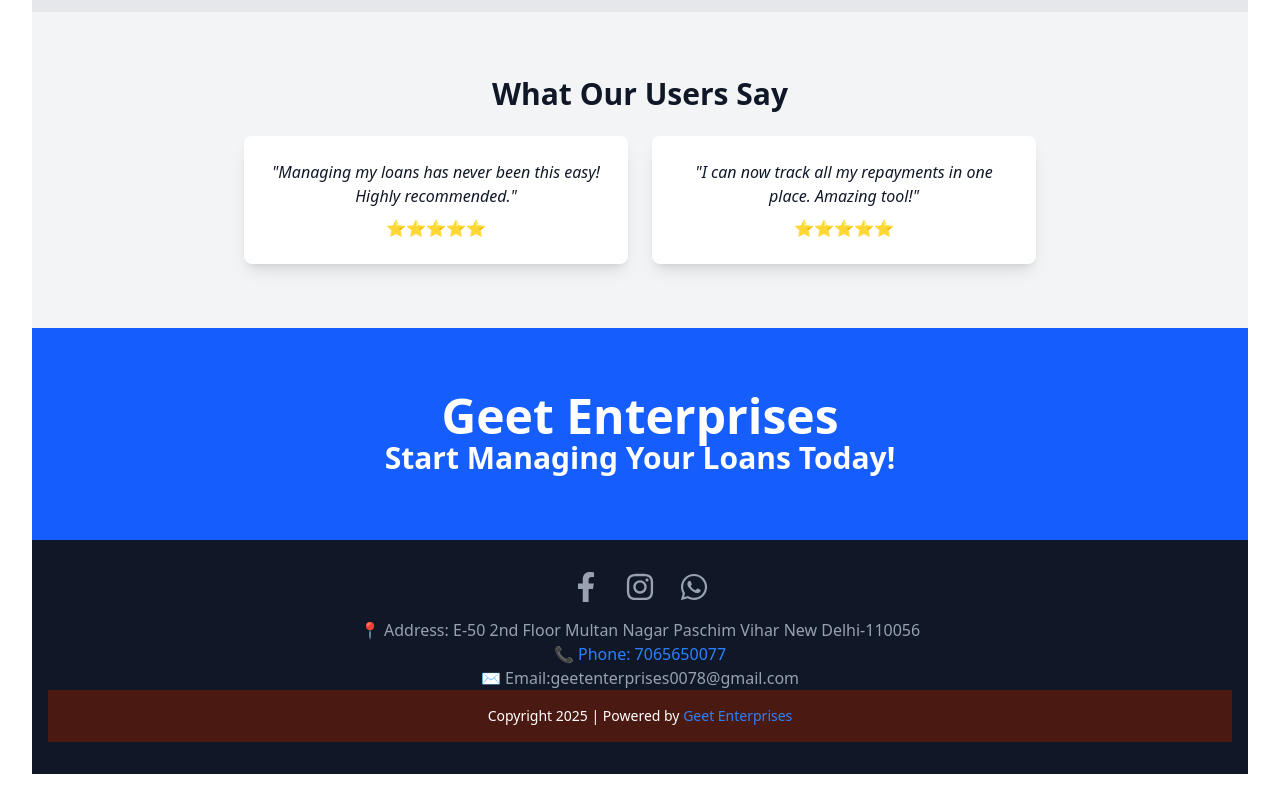
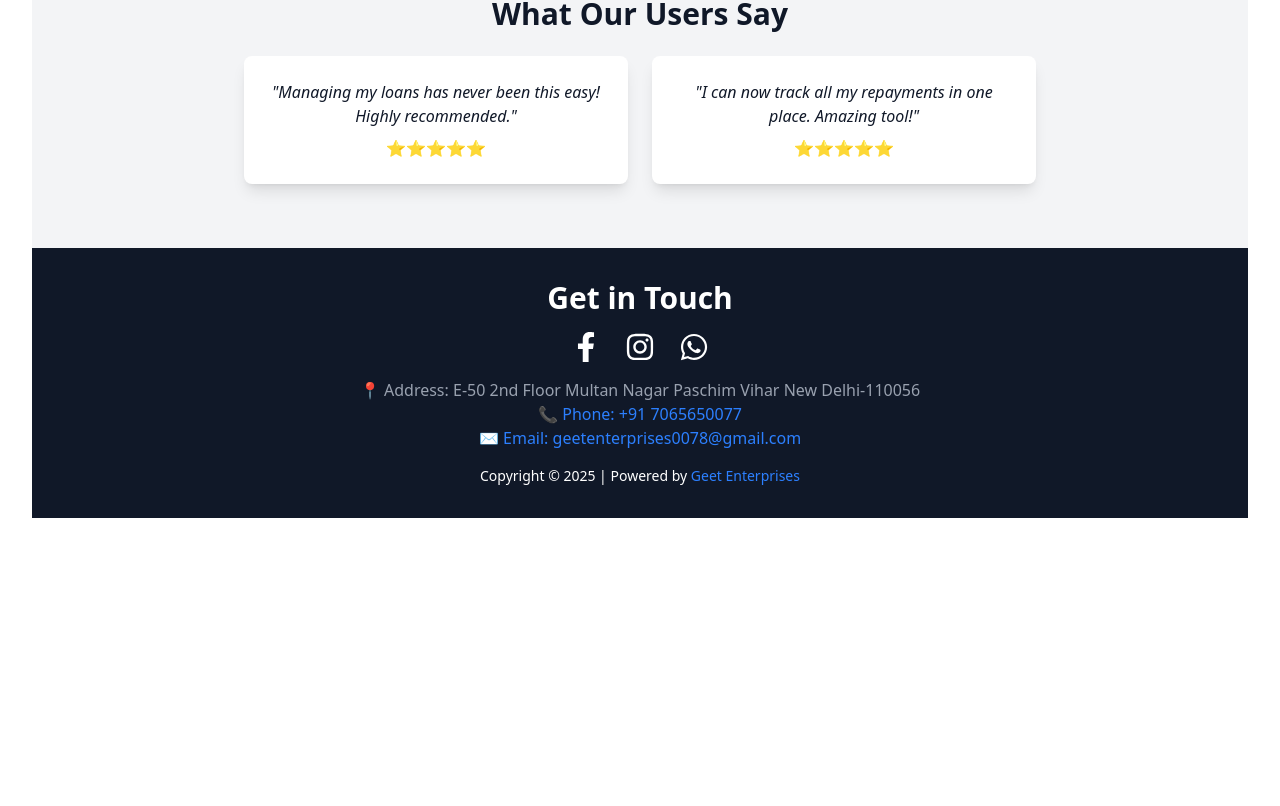
Before and after one commit to Nitik-sharma/financeapp, a React (Vite) app: page / in a window 1280 px wide. Shown: the part 1164-1970 px from the top of the page. After the commit the page ends 1714 px from the top, so only its background shows below. Built offline with nearby package versions, Linux system fonts and the light colour scheme.

Commit message:
make it seo

```diff
--- a/index.html
+++ b/index.html
@@ -4,10 +4,28 @@
     <meta charset="UTF-8" />
     <link rel="icon" type="image/svg+xml" href="./src/assets/image/logo.jpeg" />
     <meta name="viewport" content="width=device-width, initial-scale=1.0" />
+    <meta name="description" content="Geet Enterprises - Your trusted partner for financial solutions. Explore our features and learn how our loan management system works.">
+<meta name="keywords" content="finance, loan management, private funding, business loans, Geet Enterprises">
+<meta name="author" content="Geet Enterprises">
+
     <title>Geet Enterprises</title>
   </head>
   <body>
     <div id="root"></div>
     <script type="module" src="/src/main.jsx"></script>
+    <script type="application/ld+json">
+{
+  "@context": "https://schema.org",
+  "@type": "Organization",
+  "name": "Geet Enterprises",
+  "url": "https://yourwebsite.com",
+  "logo": "https://yourwebsite.com/assets/image/logo.jpeg",
+  "sameAs": [
+    "https://facebook.com/yourpage",
+    "https://instagram.com/yourpage",
+    "https://linkedin.com/yourpage"
+  ]
+}
+</script>
   </body>
 </html>
--- a/src/pages/Home.jsx
+++ b/src/pages/Home.jsx
@@ -1,37 +1,28 @@
 import React, { useState } from "react";
-
-import { BrowserRouter as Router, Routes, Route, Link } from "react-router-dom";
-
-import { FaFacebookF } from "react-icons/fa";
-import { FaInstagram } from "react-icons/fa";
-import { FaWhatsapp } from "react-icons/fa";
+import { Link } from "react-router-dom";
+import { FaFacebookF, FaInstagram, FaWhatsapp } from "react-icons/fa";
 
 const Home = () => {
   const handleCall = () => {
-    window.location.href = "tel:7065650077";
+    window.location.href = "tel:+917065650077";
   };
-  const handleMail = () => {
-    window.Location.href =
-      "https://mail.google.com/mail/u/0/#search/geetenterprises0078%40gmail.com?compose=new";
-  }
-
-
 
   return (
-    <div className="min-h-screen bg-gray-100 text-gray-900 ">
+    <div className="min-h-screen bg-gray-100 text-gray-900">
       {/* Hero Section */}
-      <header className="bg-blue-600 text-white py-30 text-center px-4">
-        <h1 className="text-4xl md:text-5xl font-bold">Geet Enterprises</h1>
-
-        <h1 className="text-4xl md:text-5xl font-bold">
+      <header className="bg-blue-600 text-white py-20 text-center px-4">
+        <h1 className="text-4xl md:text-5xl font-bold" title="Geet Enterprises">
+          Geet Enterprises
+        </h1>
+        <h2 className="text-3xl md:text-4xl font-semibold mt-2">
           Private Funding & PDC Based Business Loan
-        </h1>
+        </h2>
         <p className="mt-4 text-lg md:text-xl">
           Easily track loans, manage repayments, and stay financially organized.
         </p>
         <div className="mt-6 flex flex-col md:flex-row justify-center gap-4">
-          <Link to={"/apply-loan"}>
-            <button className="bg-blue-600 text-white px-6 py-3 rounded hover:bg-blue-700 transition">
+          <Link to="/apply-loan">
+            <button className="bg-yellow-500 text-white px-6 py-3 rounded hover:bg-yellow-600 transition">
               Apply for Loan
             </button>
           </Link>
@@ -118,40 +109,33 @@ const Home = () => {
         </div>
       </section>
 
-      {/* Call to Action Section */}
-      <footer className="bg-blue-600 text-white py-16 text-center px-4">
-        <h1 className="text-4xl md:text-5xl font-bold">Geet Enterprises</h1>
-        <h2 className="text-3xl font-bold">Start Managing Your Loans Today!</h2>
-      </footer>
-      {/* Social & Contact Footer */}
+      {/* Contact & Social Links */}
       <footer className="bg-gray-900 text-white py-8 text-center px-4">
-        <div className="flex justify-center space-x-6 mb-4">
-          {/* <a href="#" className="text-gray-400 hover:text-white">
-            Facebook
-          </a> */}
-          <Link
-            to={"https://www.facebook.com/share/15XqJjpp3V/"}
-            className="text-gray-400 hover:text-cyan-400"
+        <h2 className="text-3xl font-bold">Get in Touch</h2>
+        <div className="flex justify-center space-x-6 mt-4">
+          <a
+            href="https://www.facebook.com/share/15XqJjpp3V/"
+            target="_blank"
+            rel="noopener noreferrer"
           >
-            <FaFacebookF size={30} />
-          </Link>
-
-          <Link
-            to={
-              "https://www.instagram.com/geet_finance?igsh=MWhraHI1aHlsY3lubw=="
-            }
-            className="text-gray-400 hover:text-cyan-400"
+            <FaFacebookF size={30} className="hover:text-blue-400" />
+          </a>
+          <a
+            href="https://www.instagram.com/geet_finance?igsh=MWhraHI1aHlsY3lubw=="
+            target="_blank"
+            rel="noopener noreferrer"
           >
-            <FaInstagram size={30} />
-          </Link>
-          <Link
-            to={"https://wa.me/message/N7N34R6SHS47G1"}
-            className="text-gray-400 hover:text-cyan-400"
+            <FaInstagram size={30} className="hover:text-pink-400" />
+          </a>
+          <a
+            href="https://wa.me/message/N7N34R6SHS47G1"
+            target="_blank"
+            rel="noopener noreferrer"
           >
-            <FaWhatsapp size={30} />
-          </Link>
+            <FaWhatsapp size={30} className="hover:text-green-400" />
+          </a>
         </div>
-        <div className="text-gray-400 mt-4">
+        <div className="mt-4 text-gray-400">
           <Link
             to={
               "https://www.google.com/maps/search/E-50+2nd+Floor+Multan+Nagar+Paschim+Vihar+New+Delhi-110056/@28.6779492,77.1040466,17z/data=!3m1!4b1!5m1!1e1?entry=ttu&g_ep=EgoyMDI1MDIxNy4wIKXMDSoASAFQAw%3D%3D"
@@ -163,32 +147,25 @@ const Home = () => {
               Delhi-110056
             </p>
           </Link>
-
           <p
+            className="text-blue-500 hover:underline cursor-pointer"
             onClick={handleCall}
-            className="text-blue-500 hover:underline cursor-pointer"
           >
-            📞 Phone: 7065650077
+            📞 Phone: +91 7065650077
           </p>
-
-          <Link
-            to={
-              "https://mail.google.com/mail/u/0/#search/geetenterprises0078%40gmail.com?compose=new"
-            }
+          <a
+            href="mailto:geetenterprises0078@gmail.com"
+            className="text-blue-500 hover:underline"
           >
-            {" "}
-            <p>✉️ Email:geetenterprises0078@gmail.com</p>
+            ✉️ Email: geetenterprises0078@gmail.com
+          </a>
+        </div>
+        <p className="text-sm mt-4">
+          Copyright © 2025 | Powered by{" "}
+          <Link to="/" className="text-blue-500">
+            Geet Enterprises
           </Link>
-        </div>
-        <div className="bg-[#4A1A12] text-center py-4 text-white relative">
-
-          <p className="text-sm">
-            Copyright 2025 | Powered by{" "}
-            <span className="text-blue-500">
-              <Link to={""}> Geet Enterprises</Link>
-            </span>{" "}
-          </p>
-        </div>
+        </p>
       </footer>
     </div>
   );
--- a/src/pages/Navbar.jsx
+++ b/src/pages/Navbar.jsx
@@ -1,23 +1,33 @@
 import { useState } from "react";
 import { Link } from "react-router-dom";
-import logo from '../assets/image/logo.jpeg'
+import logo from "../assets/image/logo.jpeg";
 
 const Navbar = () => {
   const [isOpen, setIsOpen] = useState(false);
 
   return (
-    <nav className="bg-blue-600 text-white p-4 shadow-md fixed w-full top-0 z-10">
+    <nav
+      className="bg-blue-600 text-white p-4 shadow-md fixed w-full top-0 z-10"
+      aria-label="Main Navigation"
+    >
       <div className="container mx-auto flex justify-between items-center max-w-screen-lg">
-        <Link to="/" className="flex items-center">
-          <img src={logo} alt="Geet Enterprises Logo" className="h-18 w-auto" />
+        {/* Logo */}
+        <Link to="/" className="flex items-center" title="Go to Home Page">
+          <img
+            src={logo}
+            alt="Geet Enterprises Logo"
+            className="h-18 w-auto"
+            loading="lazy"
+          />
         </Link>
 
-        {/* Desktop Menu */}
+        {/* Desktop Navigation */}
         <ul className="hidden md:flex space-x-6">
           <li>
             <Link
               to="/"
               className="hover:underline hover:text-yellow-300 transition-colors"
+              title="Home"
             >
               Home
             </Link>
@@ -26,6 +36,7 @@ const Navbar = () => {
             <Link
               to="/features"
               className="hover:underline hover:text-yellow-300 transition-colors"
+              title="Features"
             >
               Features
             </Link>
@@ -34,6 +45,7 @@ const Navbar = () => {
             <Link
               to="/how-it-works"
               className="hover:underline hover:text-yellow-300 transition-colors"
+              title="How It Works"
             >
               How It Works
             </Link>
@@ -42,6 +54,7 @@ const Navbar = () => {
             <Link
               to="/testimonials"
               className="hover:underline hover:text-yellow-300 transition-colors"
+              title="Testimonials"
             >
               Testimonials
             </Link>
@@ -50,6 +63,7 @@ const Navbar = () => {
             <Link
               to="/contact"
               className="hover:underline hover:text-yellow-300 transition-colors"
+              title="Contact Us"
             >
               Contact
             </Link>
@@ -58,8 +72,9 @@ const Navbar = () => {
 
         {/* Mobile Menu Button */}
         <button
-          className="md:hidden text-white text-2xl mr-6"
+          className="md:hidden text-white text-2xl mr-6 focus:outline-none focus:ring-2 focus:ring-yellow-300"
           onClick={() => setIsOpen(!isOpen)}
+          aria-label="Toggle Menu"
         >
           ☰
         </button>
@@ -72,6 +87,7 @@ const Navbar = () => {
             <Link
               to="/"
               className="block p-2 hover:bg-blue-700"
+              title="Home"
               onClick={() => setIsOpen(false)}
             >
               Home
@@ -81,6 +97,7 @@ const Navbar = () => {
             <Link
               to="/features"
               className="block p-2 hover:bg-blue-700"
+              title="Features"
               onClick={() => setIsOpen(false)}
             >
               Features
@@ -90,6 +107,7 @@ const Navbar = () => {
             <Link
               to="/how-it-works"
               className="block p-2 hover:bg-blue-700"
+              title="How It Works"
               onClick={() => setIsOpen(false)}
             >
               How It Works
@@ -99,6 +117,7 @@ const Navbar = () => {
             <Link
               to="/testimonials"
               className="block p-2 hover:bg-blue-700"
+              title="Testimonials"
               onClick={() => setIsOpen(false)}
             >
               Testimonials
@@ -108,6 +127,7 @@ const Navbar = () => {
             <Link
               to="/contact"
               className="block p-2 hover:bg-blue-700"
+              title="Contact Us"
               onClick={() => setIsOpen(false)}
             >
               Contact
@@ -118,4 +138,5 @@ const Navbar = () => {
     </nav>
   );
 };
+
 export default Navbar;
```
